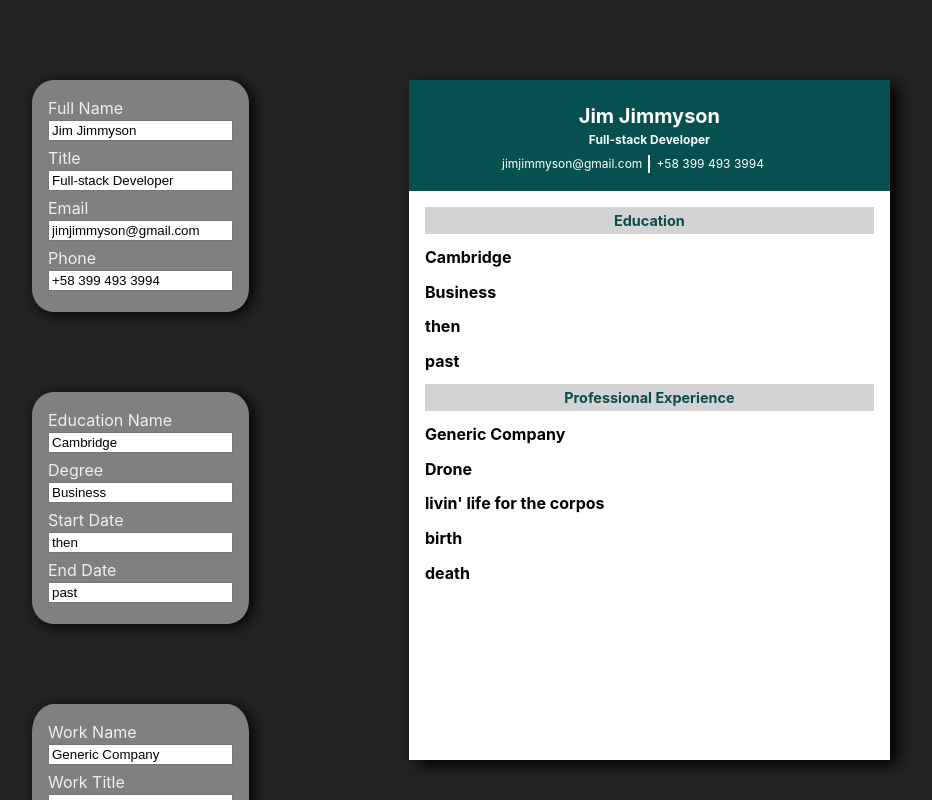
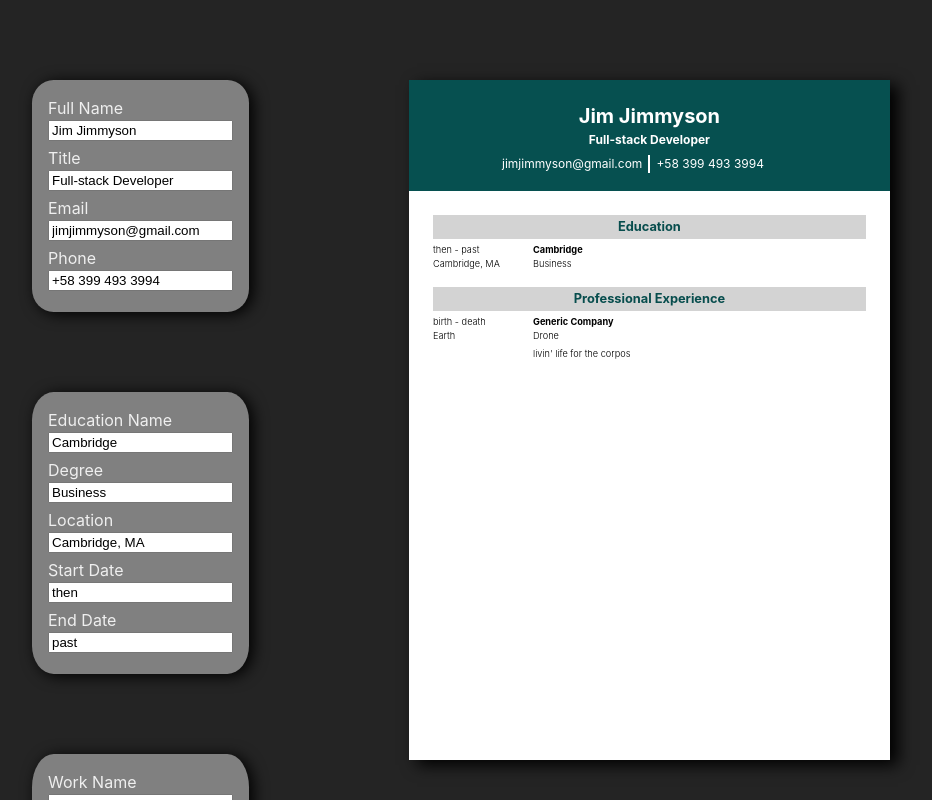
Before and after one commit to mojoro/react-cv-application, a React (Vite) app: page / in a window 1280 px wide. Shown: the top 800 px of the page, without its empty margins (48-980 px from the left). Built offline with nearby package versions, Linux system fonts and the light colour scheme.

Commit message:
Complete initial resume styling

```diff
--- a/src/App.jsx
+++ b/src/App.jsx
@@ -13,6 +13,7 @@ function App() {
     {
       educationName: "Cambridge",
       degree: "Business",
+      educationLocation: "Cambridge, MA",
       educationDateStart: "then",
       educationDateEnd: "past",
     },
@@ -21,6 +22,7 @@ function App() {
     {
       workName: "Generic Company",
       workTitle: "Drone",
+      workLocation: "Earth",
       workResponsibilities: ["livin' life for the corpos"],
       workDateStart: "birth",
       workDateEnd: "death",
--- a/src/components/EducationInputs.jsx
+++ b/src/components/EducationInputs.jsx
@@ -17,6 +17,15 @@ export default function EducationInputs({ handleChange, response }) {
           type="text"
           onChange={handleChange}
           defaultValue={response[0].degree}
+        />
+      </div>
+      <div className="input-group">
+        <label htmlFor="location">Location</label>
+        <input
+          name="location"
+          type="text"
+          onChange={handleChange}
+          defaultValue={response[0].educationLocation}
         />
       </div>
       <div className="input-group">
--- a/src/components/ResumeEducation.jsx
+++ b/src/components/ResumeEducation.jsx
@@ -2,11 +2,17 @@ export default function ResumeEducation({ response }) {
   if (!response) return null;
   const educationResponse = response;
   const parsedResponses = educationResponse.map((entry, index) => (
-    <div className="education-entry" key={index}>
-      <h1>{entry.educationName}</h1>
-      <h1>{entry.degree}</h1>
-      <h1>{entry.educationDateStart}</h1>
-      <h1>{entry.educationDateEnd}</h1>
+    <div className="organization-entry" key={index}>
+      <div className="info-group">
+        <p className="organization-dates">
+          {entry.educationDateStart} - {entry.educationDateEnd}
+        </p>
+        <p className="organization-location">{entry.educationLocation}</p>
+      </div>
+      <div className="title-group">
+        <h2 className="organization-name">{entry.educationName}</h2>
+        <h3 className="organization-title">{entry.degree}</h3>
+      </div>
     </div>
   ));
   return <div className="education-display">{parsedResponses}</div>;
--- a/src/components/ResumeExperience.jsx
+++ b/src/components/ResumeExperience.jsx
@@ -2,12 +2,18 @@ export default function ResumeExperience({ response }) {
   if (!response) return null;
   const workResponse = response;
   const parsedResponses = workResponse.map((entry, index) => (
-    <div className="work-entry" key={index}>
-      <h1>{entry.workName}</h1>
-      <h1>{entry.workTitle}</h1>
-      <h1>{entry.workResponsibilities}</h1>
-      <h1>{entry.workDateStart}</h1>
-      <h1>{entry.workDateEnd}</h1>
+    <div className="organization-entry" key={index}>
+      <div className="info-group">
+        <p className="organization-dates">
+          {entry.workDateStart} - {entry.workDateEnd}
+        </p>
+        <p className="organization-location">{entry.workLocation}</p>
+      </div>
+      <div className="title-group">
+        <h2 className="organization-name">{entry.workName}</h2>
+        <h2 className="organization-title">{entry.workTitle}</h2>
+        <p className="organization-description">{entry.workResponsibilities}</p>
+      </div>
     </div>
   ));
   return <div className="work-display">{parsedResponses}</div>;
--- a/src/components/WorkInputs.jsx
+++ b/src/components/WorkInputs.jsx
@@ -17,6 +17,15 @@ export default function WorkInputs({ handleChange, response }) {
           type="text"
           onChange={handleChange}
           defaultValue={response[0].workTitle}
+        />
+      </div>
+      <div className="input-group">
+        <label htmlFor="location">Location</label>
+        <input
+          name="location"
+          type="text"
+          onChange={handleChange}
+          defaultValue={response[0].workLocation}
         />
       </div>
       <div className="input-group">
--- a/src/styles/index.css
+++ b/src/styles/index.css
@@ -107,7 +107,7 @@ body {
 }
 
 .resume-body {
-  margin: 2em;
+  margin: 3em;
 }
 
 .section-header {
@@ -115,9 +115,33 @@ body {
   text-align: center;
   color: rgb(7, 77, 77);
   background-color: lightgray;
-  font-size: 1.8em;
+  font-size: 1.6em;
   padding: 0.2em 0;
+  margin-bottom: 0;
 }
 
-.education-entry {
+.organization-entry {
+  display: flex;
+  margin: 0.5em 0 2em;
 }
+
+.info-group {
+  min-width: 12.5em;
+}
+
+.organization-entry h1,
+.organization-entry h2,
+.organization-entry h3,
+.organization-entry p {
+  margin: 0;
+  font-size: 1.15em;
+  font-weight: 350;
+}
+
+.organization-entry .organization-name {
+  font-weight: 700;
+}
+
+.organization-entry .organization-description {
+  margin-top: 0.5em;
+}
```
